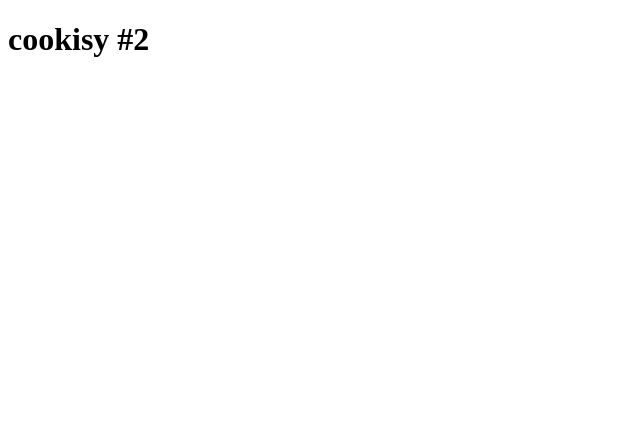
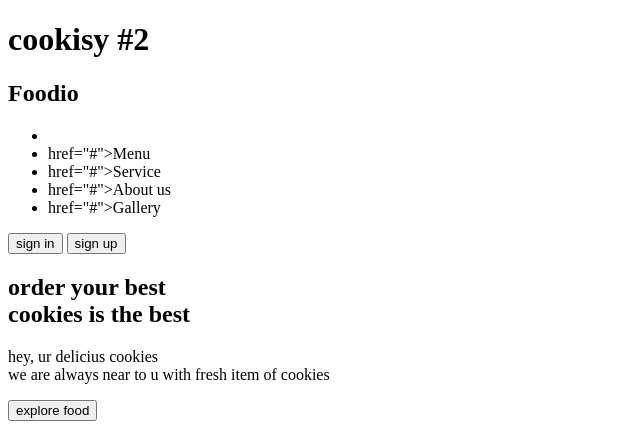
Before and after one commit to flowersyie/PGWF04, a plain HTML site: page index.html in a window 1280 px wide. Shown: the whole page, without its empty margins (0-640 px from the left). Drawn offline with Linux system fonts and the light colour scheme.

Commit message:
menambahkan section menu

```diff
--- a/index.html
+++ b/index.html
@@ -8,4 +8,37 @@
 <body>
     <h1>cookisy #2</h1>
 </body>
+<body>
+    <section class="menu">
+        <div class="nav">
+            <div class="logo"><h1>Food<b>io</b></h1></div>
+            <ul>
+                <li><a class="active" href="#"></a></li>
+                <li><a> href="#">Menu</a></li>
+                <li><a> href="#">Service</a></li>
+                <li><a> href="#">About us</a></li>
+                <li><a> href="#">Gallery</a></li>
+            </ul>
+            <div>
+                <input class="signin" type="submit" value="sign in" name="signin">
+                <input class="signup" type="submit" value="sign up" name="singup">
+            </div>
+        </div>
+    </section>
+    <section class="grid">
+        <div class="content">
+            <div class="content-left"></div>
+            <div class="content-left">
+                <div class="info">
+                    <h2>order your best <br> cookies is the best </h2>
+                    <p>hey, ur delicius cookies <br> we are always near to u with fresh item of cookies </p>
+                </div>
+                <button>explore food</button>
+            </div>
+            <div class="content-right">
+                <img src="image/image1.png" alt="">
+            </div>
+        </div>
+    </section>
+</body>
 </html>
```
